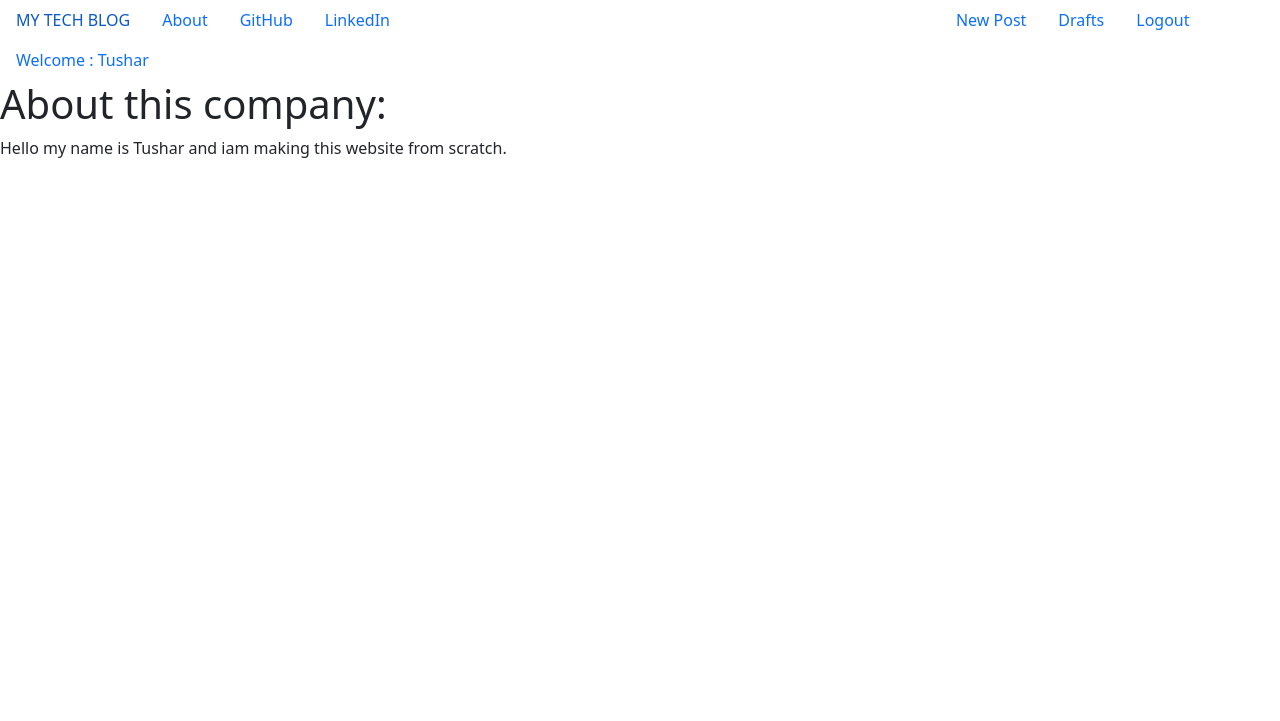
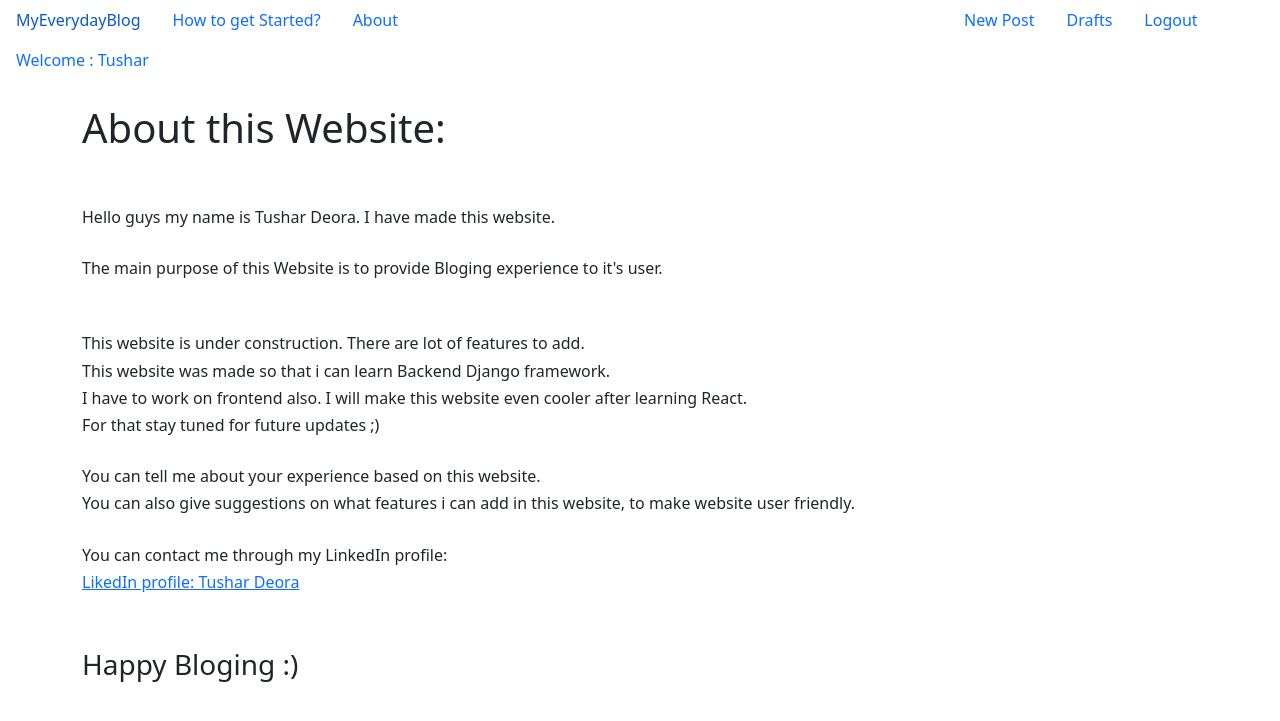
Before and after one commit to Tushar9967/Blog-website, a Django app: page /blogapp/about/ in a window 1280 px wide. Shown: the top 721 px of the page. Run offline with Django 3.2, Linux system fonts and the light colour scheme; a user stored in the database is signed in.

Commit message:
Added About and how to get started button

```diff
--- a/blogpro/blogapp/templates/blogapp/newpost_list.html
+++ b/blogpro/blogapp/templates/blogapp/newpost_list.html
@@ -9,7 +9,11 @@
   {% if user.is_authenticated %}
   <ul>
     {% for xyz in newpost %}
-    <li><a href="{% url 'blogapp:view_draft' pk=xyz.pk %}">{{ xyz.Title }}</a></li>
+    <br>
+    <h1>Here are your Drafts: </h1>
+    <H3>
+      <li><a href="{% url 'blogapp:view_draft' pk=xyz.pk %}">{{ xyz.Title }}</a></li>
+    </h3>
     {% empty %}
     <br>
     <br>
--- a/blogpro/blogapp/urls.py
+++ b/blogpro/blogapp/urls.py
@@ -20,6 +20,7 @@ urlpatterns = [url('about/', views.about, name='about'),
                     views.comment_approve, name='comment_approve'),
                path('comment/<int:pk>/remove/',
                     views.comment_remove, name='comment_remove'),
+               path('getstarted/', views.started, name='started'),
 
                # path('<id>/delete',views.DraftsDeleteView,name='delete')
                ]
--- a/blogpro/blogapp/views.py
+++ b/blogpro/blogapp/views.py
@@ -20,6 +20,10 @@ def index(request):
 
 def about(request):
     return render(request, 'blogapp/about.html')
+
+
+def started(request):
+    return render(request, 'blogapp/started.html')
 
 
 def register(request):
--- a/blogpro/templates/blogapp/about.html
+++ b/blogpro/templates/blogapp/about.html
@@ -1,6 +1,34 @@
 <!DOCTYPE html>
 {% extends 'blogapp/base.html' %}
 {% block body_block %}
-<h1>About this company:</h1>
-<p>Hello my name is Tushar and iam making this website from scratch.</p>
+<div class="container">
+    <br>
+    <h1>About this Website:</h1>
+    <br>
+    <br>
+    <h6>Hello guys my name is Tushar Deora. I have made this website. </h6>
+    <br>
+    <h6>The main purpose of this Website is to provide Bloging experience to it's user. </h6>
+    <br>
+    <br>
+    <h6>This website is under construction. There are lot of features to add.</h6>
+    <h6>This website was made so that i can learn Backend Django framework.</h6>
+    <h6>I have to work on frontend also. I will make this website even cooler after learning React.</h6>
+    <h6>For that stay tuned for future updates ;)</h6>
+    <br>
+    <h6>You can tell me about your experience based on this website.</h6>
+    <h6>You can also give suggestions on what features i can add in this website, to make website user friendly.</h6>
+    <br>
+    <h6>You can contact me through my LinkedIn profile:</h6>
+    <h6> <a
+            href="https://www.linkedin.com/in/tushar-deora-1935a8153?lipi=urn%3Ali%3Apage%3Ad_flagship3_profile_view_base_contact_details%3BViUzwRh7ROKGwh5lVN0aKg%3D%3D">LikedIn
+            profile: Tushar Deora</a>
+    </h6>
+    <br>
+    <br>
+    <h3>Happy Bloging :)</h3>
+
+
+
+</div>
 {% endblock %}
--- a/blogpro/templates/blogapp/base.html
+++ b/blogpro/templates/blogapp/base.html
@@ -17,17 +17,15 @@
 
   <ul class="nav">
     <li class="nav-item">
-      <a class="nav-link active" aria-current="page" href="{% url 'index' %}">MY TECH BLOG</a>
+      <a class="nav-link active" aria-current="page" href="{% url 'index' %}">MyEverydayBlog</a>
+    </li>
+    <li class="nav-item">
+      <a class="nav-link" href="{% url 'blogapp:started' %}">How to get Started?</a>
     </li>
     <li class="nav-item">
       <a class="nav-link" href="{% url 'blogapp:about' %}}">About</a>
     </li>
-    <li class="nav-item">
-      <a class="nav-link" href="https://www.github.com/">GitHub</a>
-    </li>
-    <li class="nav-item">
-      <a class="nav-link" href="https://www.linkdin.com">LinkedIn</a>
-    </li>
+
     <!-- <li class="nav-item">
     <a id= "register" class="nav-link" href="{% url 'blogapp:register' %}">Register</a>
   </li> -->
--- a/blogpro/templates/blogapp/index.html
+++ b/blogpro/templates/blogapp/index.html
@@ -2,7 +2,7 @@
 {% extends 'blogapp/base.html' %}
 {% block body_block %}
 <div class="container">
-    <h1>Here are published posts :</h1>
+    <h1>Here are published Blogs :</h1>
     <br>
     <br>
     {% for post in newpost %}
```
Also changed, not shown: blogpro/templates/blogapp/started.html (added, +28 -0 lines).
